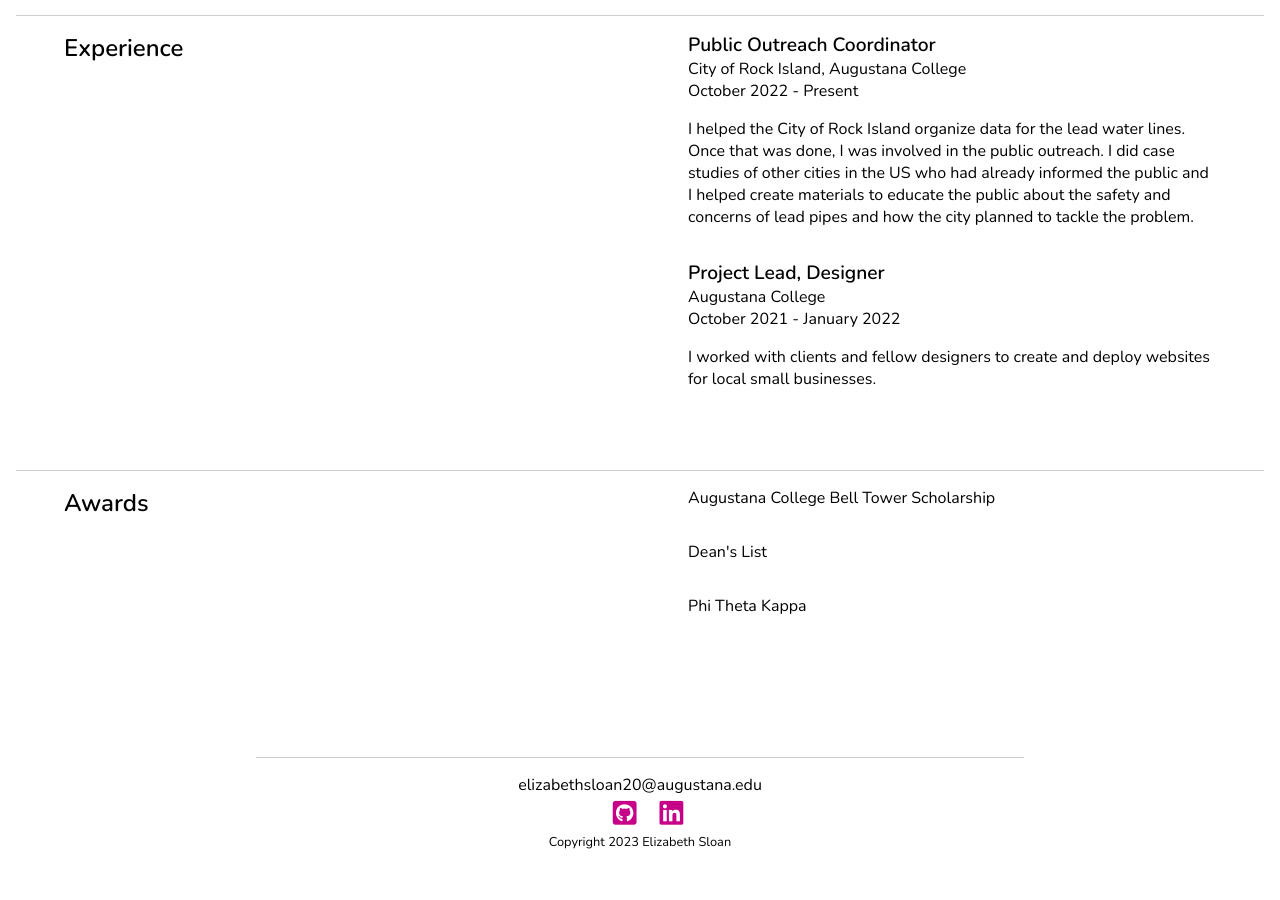
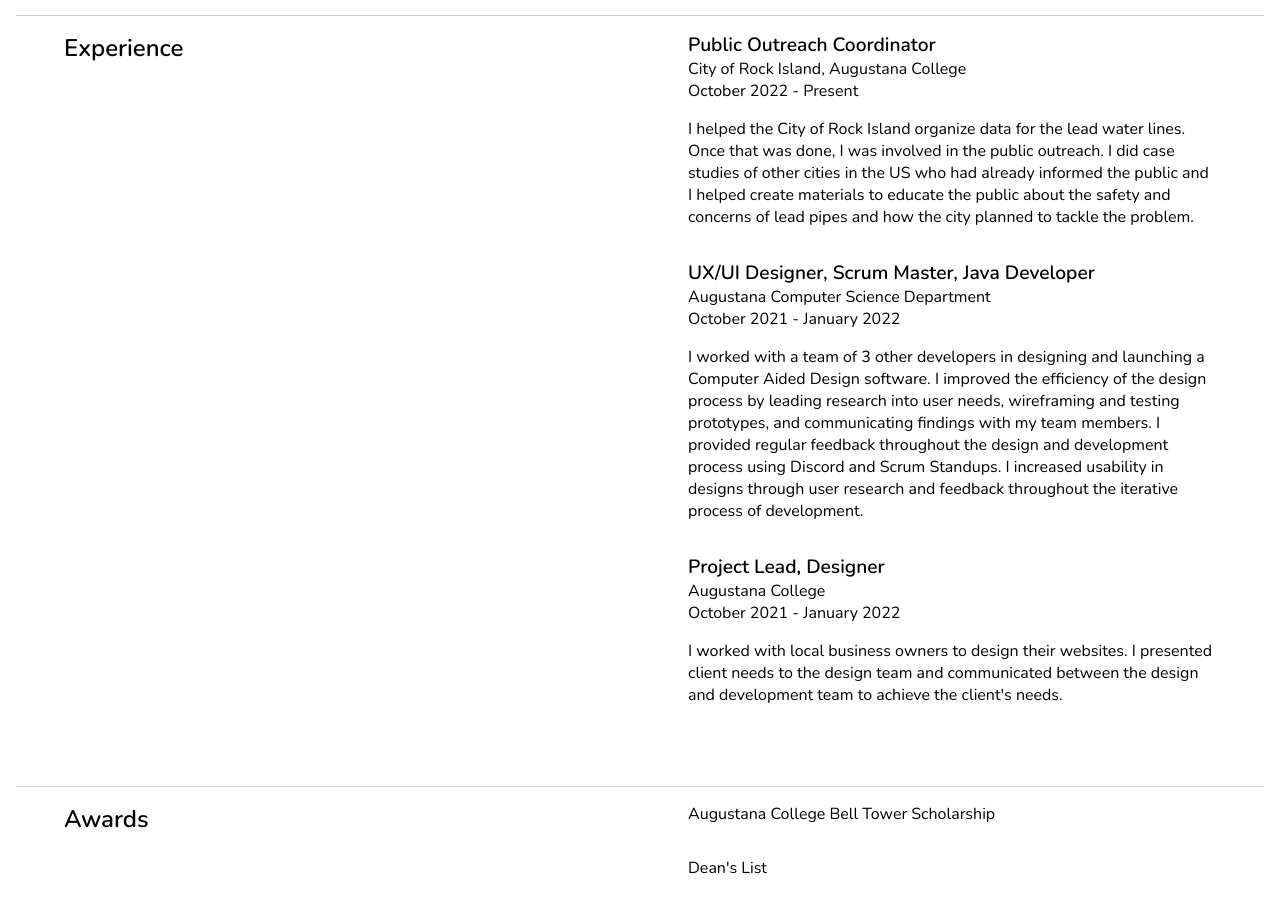
Before and after one commit to ediggy/ediggy.github.io, a Jekyll site: the page built from resume.html, in a window 1280 px wide and 900 px high, scrolled down 1400 px. Built offline with Jekyll 4.4.1, drawn with Linux system fonts in a browser that asks for light colours; before the commit the page ends 2271 px from its top, so only the background shows below that.

Commit message:
updated resume section

```diff
--- a/resume.html
+++ b/resume.html
@@ -37,9 +37,12 @@
 
   <h2>Skills</h2>
   <div class="info">
-    <p><span class="bold">Technical Sophistication&colon;</span>  Enough knowledge to know what I don&apos;t know, and how to efficiently find the answers. Ability to see similarities in software that I know and apply it to learning new technologies.
+    <p><span class="bold">Technical Sophistication&colon;</span> Enough knowledge to know what I don&apos;t know, and
+      how to efficiently find the answers. Ability to see similarities in software that I know and apply it to learning
+      new technologies.
 
-      <a href="https://medium.com/@jajoosam/technical-sophistication-d33a88650032" target="_blank">Samarth Jajoo's Article on Technical
+      <a href="https://medium.com/@jajoosam/technical-sophistication-d33a88650032" target="_blank">Samarth Jajoo's
+        Article on Technical
         Sophstication</a>
     </p>
     <p><span class="bold">Agile Workflow&colon;</span> Experience as Team Lead / Scrum Master.</p>
@@ -91,15 +94,32 @@
       <p>City of Rock Island, Augustana College</p>
       <p>October 2022 - Present</p>
     </div>
-    <p>I helped the City of Rock Island organize data for the lead water lines. Once that was done, I was involved in the public outreach. I did case studies of other cities in the US who had already informed the public and I helped create materials to educate the public about the safety and concerns of lead pipes and how the city planned to tackle the problem.</p>
+    <p>I helped the City of Rock Island organize data for the lead water lines. Once that was done, I was involved in
+      the public outreach. I did case studies of other cities in the US who had already informed the public and I helped
+      create materials to educate the public about the safety and concerns of lead pipes and how the city planned to
+      tackle the problem.</p>
 
+    <div class="resume_group">
+      <h3>UX/UI Designer, Scrum Master, Java Developer</h3>
+      <p>Augustana Computer Science Department</p>
+      <p>October 2021 - January 2022</p>
+    </div>
+    <p>
+      I worked with a team of 3 other developers in designing and launching a Computer Aided Design software.
+      I improved the efficiency of the design process by leading research into user needs, wireframing and testing
+      prototypes, and communicating findings with my team members.
+      I provided regular feedback throughout the design and development process using Discord and Scrum Standups.
+      I increased usability in designs through user research and feedback throughout the iterative process of development.
+    </p>
 
     <div class="resume_group">
       <h3>Project Lead, Designer</h3>
       <p>Augustana College</p>
       <p>October 2021 - January 2022</p>
     </div>
-    <p>I worked with clients and fellow designers to create and deploy websites for local small businesses.
+    <p>I worked with local business owners to design their websites.
+      I presented client needs to the design team and communicated between the design and development team to achieve
+      the client&apos;s needs.
     </p>
 
 
```
